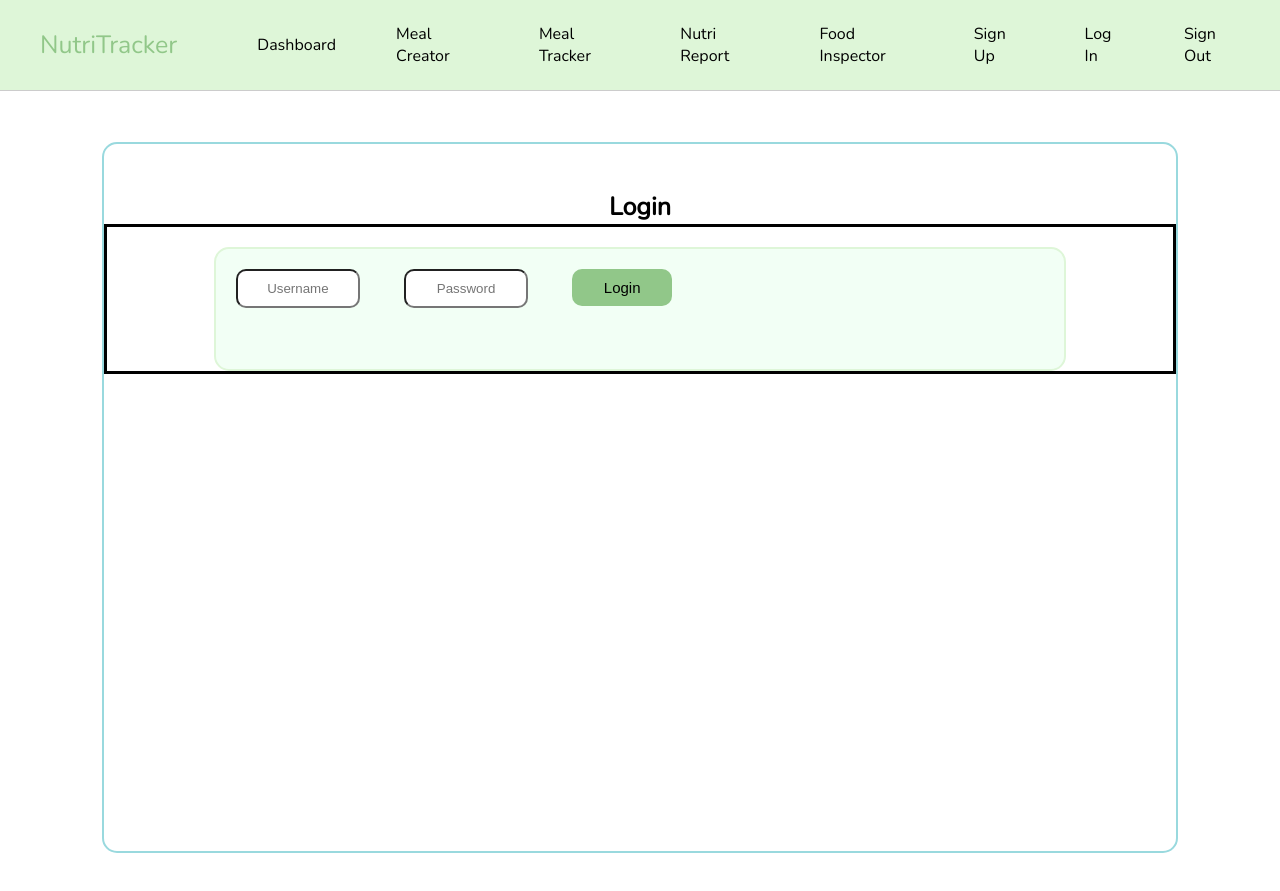
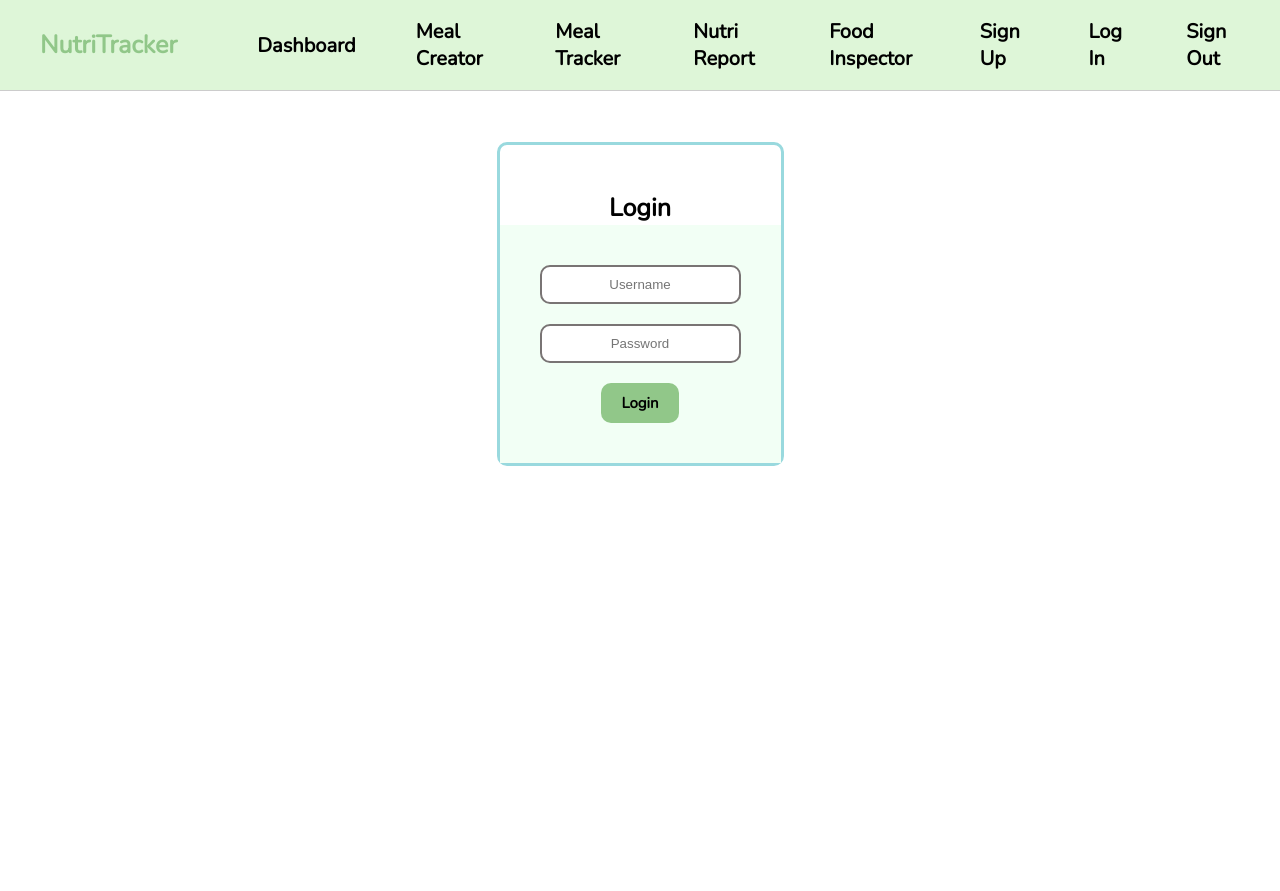
Before and after one commit to dodobirdman/Express-server-test-1, a website: page static/html/login.html in a window 1280 px wide. After the commit the page ends 800 px from the top, so only its background shows below. Drawn offline with nearby package versions, Linux system fonts and the light colour scheme.

Commit message:
Visual Login/Sign Up og Navbar Update

```diff
--- a/static/css/dashboard.css
+++ b/static/css/dashboard.css
@@ -18,6 +18,8 @@ body {
     display: flex;
     height: 70px;
     align-items: center;
+    font-size: 20px;
+    font-weight: bold;
 }
 
 .navbar ul li {
@@ -28,6 +30,10 @@ body {
 .navbar a {
     text-decoration: none;
     color: #000;
+}
+
+.navbar a:hover {
+    color: #797878;
 }
 
 #logo {
--- a/static/css/foodInspector.css
+++ b/static/css/foodInspector.css
@@ -18,6 +18,8 @@ body {
     display: flex;
     height: 70px;
     align-items: center;
+    font-size: 20px;
+    font-weight: bold;
 }
 
 .navbar ul li {
@@ -28,6 +30,10 @@ body {
 .navbar a {
     text-decoration: none;
     color: #000;
+}
+
+.navbar a:hover {
+    color: #797878;
 }
 
 #logo {
--- a/static/css/login.css
+++ b/static/css/login.css
@@ -18,6 +18,8 @@ body {
     display: flex;
     height: 70px;
     align-items: center;
+    font-size: 20px;
+    font-weight: bold;
 }
 
 .navbar ul li {
@@ -30,40 +32,14 @@ body {
     color: #000;
 }
 
+.navbar a:hover {
+    color: #797878;
+}
+
 #logo {
     color: #91c789;
     font-size: 25px;
     margin-right: 50px;
-}
-#flexbox1{
-    display: flex;
-    justify-content:center;
-    align-content:center;
-    height: 100vh;
-}
-
-#box1 {
-    display: flex;
-    margin-top: 4%;
-    margin-left: 8%;
-    margin-right: 8%;
-    margin-bottom: 3%;
-    background-color: white;
-    border-style: solid;
-    border-color: #99D9DE;
-    border-width: 2px;
-    border-radius: 15px;
-    flex: 1;
-    flex-direction: column;
-}
-
-#box1-1 {
-    display: flex;
-    justify-content:center;
-    align-items: flex-end;
-    height: 80px;
-    font-size: 25px;
-    font-weight:bold;
 }
 
 #box1-2 {
@@ -100,47 +76,12 @@ body {
     border: none;
 }
 
-#box1-3{
-    display:flex;
-    justify-content: center;
-    align-content: center;
-    flex-direction: column;
-    border:  black;
-    border: solid;
-}
-
-#box1-3-1{
-    display: flex;
-    margin-top: 10px;
-    margin-left: 10%;
-    margin-right: 10%;
-    margin-bottom: 3%;
-    background-color: #F2FFF5;
-    border-style: solid;
-    border-color: #DEF6D8;
-    border-width: 2px;
-    border-radius: 15px;
-    flex-direction: column;
-}
 
 #nutritionList{
     list-style-type:none;
 }
 
-#infobox{
-    display: flex;
-    flex-direction: column;
-    margin-top: 20px;
-    margin-left: 10%;
-    margin-right: 10%;
-    height: 120px;
-    background-color: #F2FFF5;
-    border-style: solid;
-    border-color: #DEF6D8;
-    border-width: 2px;
-    border-radius: 15px;
-    justify-content: space-between;
-}
+
 
 #foodNameandID{
     display:flex;
@@ -177,30 +118,69 @@ body {
   }
 
 
-  #signup-form {
+  #flexbox1 {
+    display: flex;
+    justify-content: center;
+
+
+}
+
+#box1 {
+    display: flex;
+    margin-top: 4%;
+    margin-bottom: 10%;
+    background-color: white;
+    border: 3px solid #99D9DE;
+    border-radius: 10px;
+    flex-direction: column;
+
+}
+
+#box1-1 {
+    display: flex;
+    justify-content: center;
+    align-items: flex-end;
+    height: 80px;
+    font-size: 25px;
+    font-weight: bold;
+}
+
+#signup-form {
     display: flex;
     flex-direction: column;
+    border-radius: 10px;
     align-items: center;
-    background-color: #91c789;
+    background-color: #F2FFF5;
+    padding: 30px;
+}
 
-
-  }
-
-  input {
+input {
     text-align: center;
+    border: 2px solid #797474;
     border-radius: 10px;
     padding: 10px;
-    margin: 20px;
-    width: 100px;
+    margin: 10px;
+    width: calc(100% - 20px); /* Adjusted width */
+    box-sizing: border-box; /* Added box-sizing */
+}
 
-  }
-
-  button {
+button {
     border-radius: 10px;
     background-color: #91C789;
-    border: 0px;
+    border: none;
     font-size: 15px;
-    padding: 10px;
-    margin: 20px;
-    width: 100px;
-  }
+    font-weight: bolder;
+    font-family: nunito;
+    padding: 10px 20px; /* Adjusted padding */
+    margin: 10px;
+    cursor: pointer;
+}
+
+#login-form {
+    display: flex;
+    background-color:#F2FFF5;
+    padding: 30px;
+    flex-direction: column;
+    align-items: center;
+
+}
--- a/static/css/mealCreator.css
+++ b/static/css/mealCreator.css
@@ -3,8 +3,6 @@ body {
     font-family: 'Nunito', sans-serif;
     margin: 0;
     padding: 0;
-    box-sizing: border-box;
-
 }
 
 .navbar {
@@ -20,6 +18,8 @@ body {
     display: flex;
     height: 70px;
     align-items: center;
+    font-size: 20px;
+    font-weight: bold;
 }
 
 .navbar ul li {
@@ -30,6 +30,10 @@ body {
 .navbar a {
     text-decoration: none;
     color: #000;
+}
+
+.navbar a:hover {
+    color: #797878;
 }
 
 #logo {
--- a/static/css/mealSetup.css
+++ b/static/css/mealSetup.css
@@ -18,6 +18,8 @@ body {
     display: flex;
     height: 70px;
     align-items: center;
+    font-size: 20px;
+    font-weight: bold;
 }
 
 .navbar ul li {
@@ -28,6 +30,10 @@ body {
 .navbar a {
     text-decoration: none;
     color: #000;
+}
+
+.navbar a:hover {
+    color: #797878;
 }
 
 #logo {
--- a/static/css/mealTracker.css
+++ b/static/css/mealTracker.css
@@ -18,6 +18,8 @@ body {
     display: flex;
     height: 70px;
     align-items: center;
+    font-size: 20px;
+    font-weight: bold;
 }
 
 .navbar ul li {
@@ -28,6 +30,10 @@ body {
 .navbar a {
     text-decoration: none;
     color: #000;
+}
+
+.navbar a:hover {
+    color: #797878;
 }
 
 #logo {
--- a/static/css/nutriReport.css
+++ b/static/css/nutriReport.css
@@ -18,6 +18,8 @@ body {
     display: flex;
     height: 70px;
     align-items: center;
+    font-size: 20px;
+    font-weight: bold;
 }
 
 .navbar ul li {
@@ -28,6 +30,10 @@ body {
 .navbar a {
     text-decoration: none;
     color: #000;
+}
+
+.navbar a:hover {
+    color: #797878;
 }
 
 #logo {
--- a/static/css/singleIngredient.css
+++ b/static/css/singleIngredient.css
@@ -18,6 +18,8 @@ body {
     display: flex;
     height: 70px;
     align-items: center;
+    font-size: 20px;
+    font-weight: bold;
 }
 
 .navbar ul li {
@@ -28,6 +30,10 @@ body {
 .navbar a {
     text-decoration: none;
     color: #000;
+}
+
+.navbar a:hover {
+    color: #797878;
 }
 
 #logo {
--- a/static/css/waterTracker.css
+++ b/static/css/waterTracker.css
@@ -18,6 +18,8 @@ body {
     display: flex;
     height: 70px;
     align-items: center;
+    font-size: 20px;
+    font-weight: bold;
 }
 
 .navbar ul li {
@@ -28,6 +30,10 @@ body {
 .navbar a {
     text-decoration: none;
     color: #000;
+}
+
+.navbar a:hover {
+    color: #797878;
 }
 
 #logo {
```
Also changed, not shown: static/html/signup.html (+1 -0 lines).
